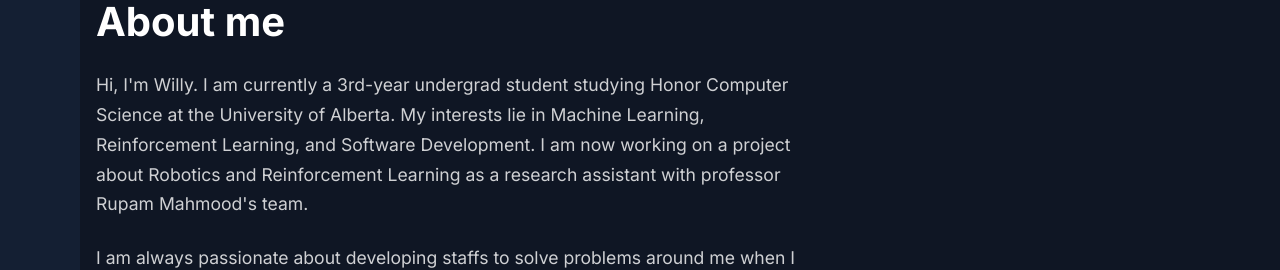
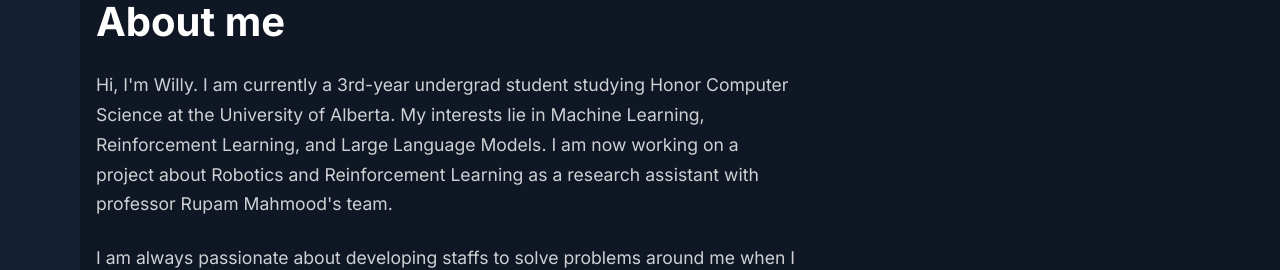
Before and after one commit to WillyOwl/personal_website, a React (Vite) app: page / in a window 1280 px wide. Shown: the part 504-774 px from the top of the page. Built offline with nearby package versions, Linux system fonts and the light colour scheme; the HTML template or start-up script is replaced by a standard one.

Commit message:
Update homepage

```diff
--- a/src/pages/HomePage.tsx
+++ b/src/pages/HomePage.tsx
@@ -189,7 +189,7 @@ const HomePage: React.FC = () => {
         <SectionTitle>About me</SectionTitle>
         <AboutText>
         Hi, I'm Willy. I am currently a 3rd-year undergrad student studying Honor Computer Science at the University of Alberta.
-        My interests lie in Machine Learning, Reinforcement Learning, and Software Development.
+        My interests lie in Machine Learning, Reinforcement Learning, and Large Language Models.
         I am now working on a project about Robotics and Reinforcement Learning as a research assistant with professor Rupam Mahmood's team.
         </AboutText>
         <AboutText>
```
